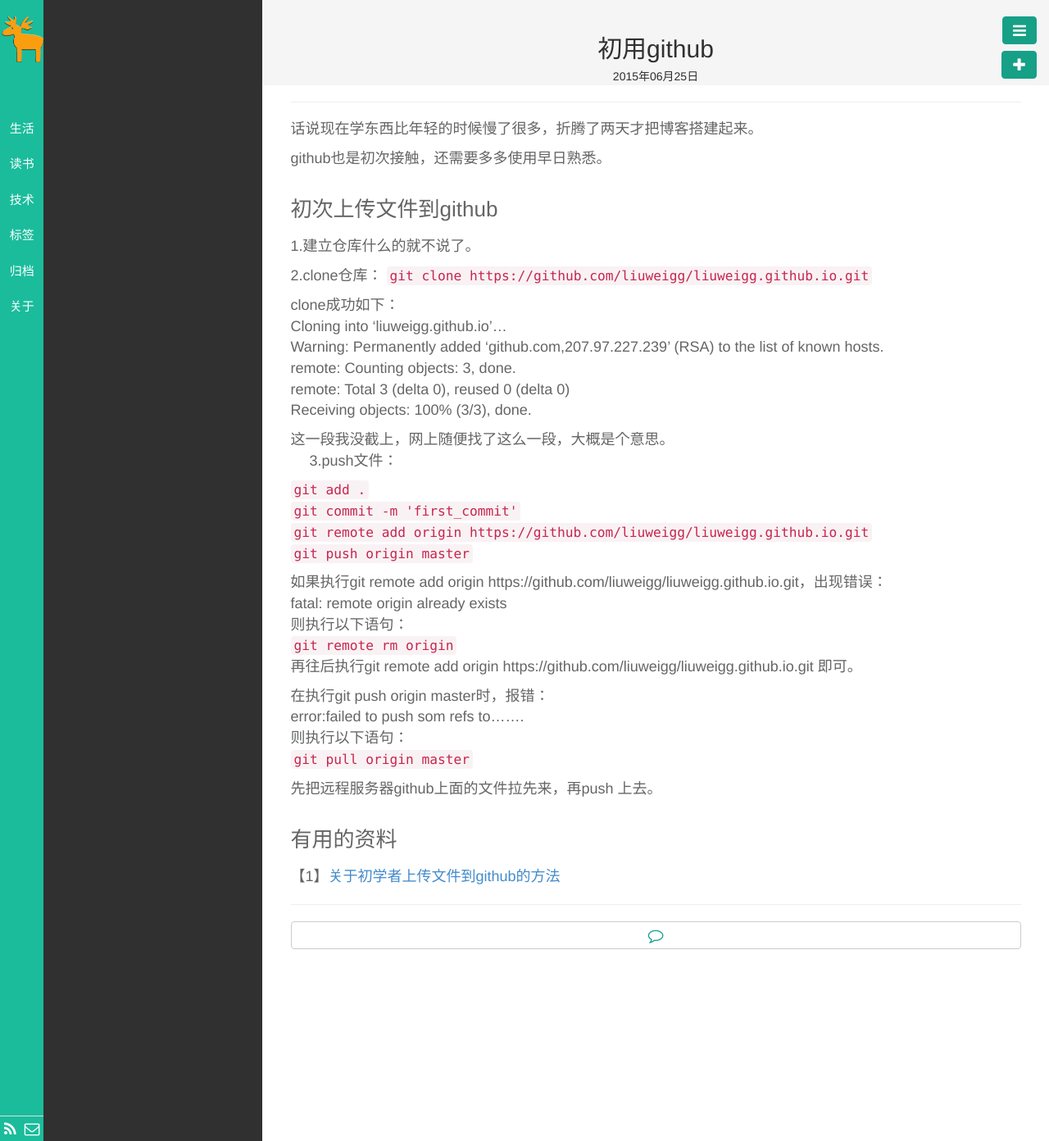
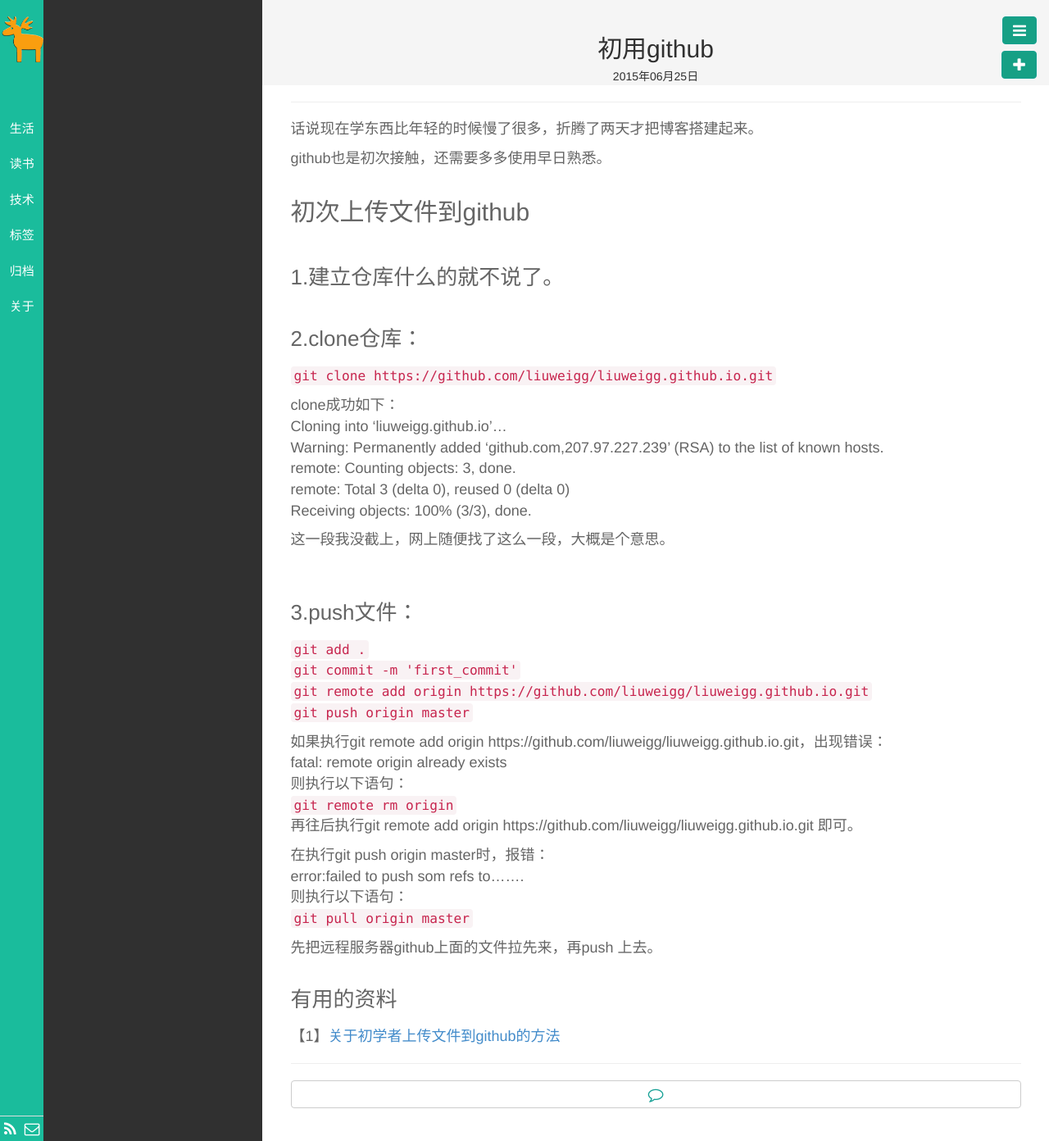
Before and after one commit to liuweigg/liuweigg.github.io, a Jekyll site: the page built from _posts/技术/2015-06-25-Cplus-in-office.md, in a window 1280 px wide. Shown: the whole page at 82% size. Built offline with Jekyll 4.4.1, drawn with Linux system fonts in a browser that asks for light colours; nearby versions of some CDN libraries; library files that are not in the unit come from our copies; Markdown is read by kramdown in place of the engine named in the settings.

```diff
--- a/_posts/技术/2015-06-25-Cplus-in-office.md
+++ b/_posts/技术/2015-06-25-Cplus-in-office.md
@@ -10,11 +10,11 @@ description:
 
 github也是初次接触，还需要多多使用早日熟悉。
 
-###初次上传文件到github
+##初次上传文件到github
 
-1.建立仓库什么的就不说了。
+###1.建立仓库什么的就不说了。
 
-2.clone仓库：
+###2.clone仓库：
 `git clone https://github.com/liuweigg/liuweigg.github.io.git`
 
 clone成功如下：
@@ -26,7 +26,7 @@ Receiving objects: 100% (3/3), done.
 
 这一段我没截上，网上随便找了这么一段，大概是个意思。
 
-3.push文件：
+###3.push文件：
 
 `git add .`
 `git commit -m 'first_commit'`
```
